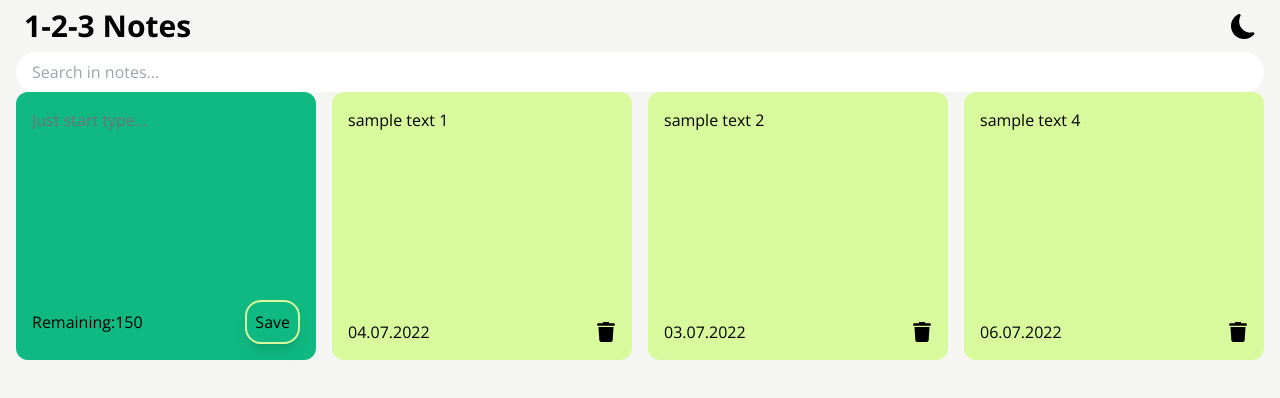
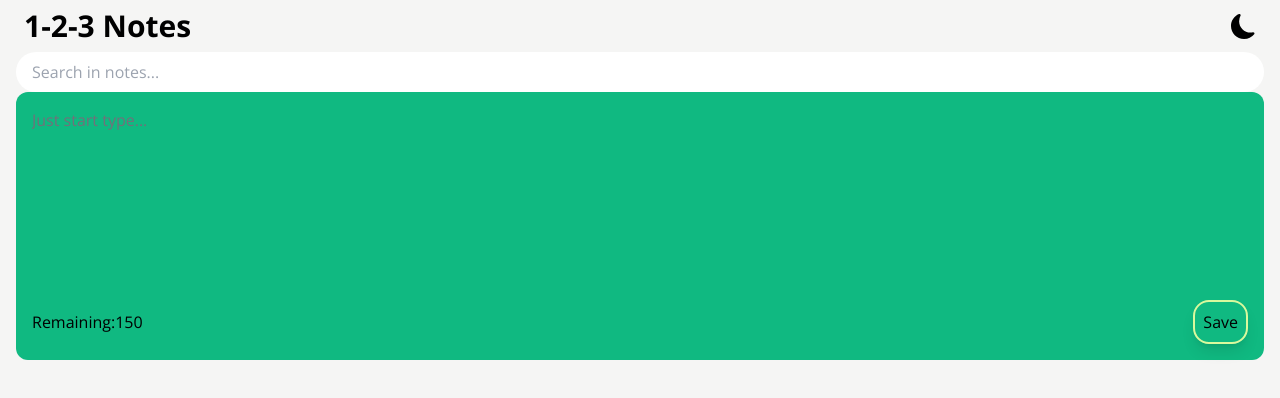
Before and after one commit to octagony/YANA, a React (Create React App) app: page / in a window 1280 px wide. Shown: the top 398 px of the page. Built offline with nearby package versions, Linux system fonts and the light colour scheme.

Commit message:
add search functionality

```diff
--- a/src/App.js
+++ b/src/App.js
@@ -5,23 +5,8 @@ import NotesGrid from "./components/NotesGrid";
 import SearchBar from "./components/SearchBar";
 
 function App() {
-  const [notes, setNotes] = useState([
-    {
-      id: 1,
-      text: "sample text 1",
-      date: "04.07.2022",
-    },
-    {
-      id: 2,
-      text: "sample text 2",
-      date: "03.07.2022",
-    },
-    {
-      id: 3,
-      text: "sample text 4",
-      date: "06.07.2022",
-    },
-  ]);
+  const [notes, setNotes] = useState([]);
+  const [inputValue, setInputValue] = useState("");
 
   const addNote = (text) => {
     const date = new Date();
@@ -30,7 +15,7 @@ function App() {
       text,
       date: date.toLocaleDateString(),
     };
-    const newNotes = [...notes, newNote];
+    const newNotes = [newNote, ...notes];
     setNotes(newNotes);
   };
 
@@ -41,8 +26,14 @@ function App() {
   return (
     <div className="container font-sans mx-auto px-4 h-screen">
       <Header />
-      <SearchBar/>
-      <NotesGrid notes={notes} addNote={addNote} deleteNote={deleteNote} />
+      <SearchBar value={inputValue} filterNotes={setInputValue} />
+      <NotesGrid
+        notes={notes.filter((note) =>
+          note.text.toLowerCase().includes(inputValue)
+        )}
+        addNote={addNote}
+        deleteNote={deleteNote}
+      />
     </div>
   );
 }
--- a/src/components/SearchBar.jsx
+++ b/src/components/SearchBar.jsx
@@ -1,11 +1,17 @@
-import React from 'react'
+import React from "react";
 
-const SearchBar = () => {
+const SearchBar = ({ value, filterNotes }) => {
   return (
     <div>
-      <input className='w-full outline-none p-2 px-4 rounded-3xl' type="search" placeholder='Search in notes...'/>
+      <input
+        className="w-full outline-none p-2 px-4 rounded-3xl"
+        type="search"
+        placeholder="Search in notes..."
+        value={value}
+        onChange={(e) => filterNotes(e.target.value.toLowerCase())}
+      />
     </div>
-  )
-}
+  );
+};
 
-export default SearchBar
+export default SearchBar;
```
